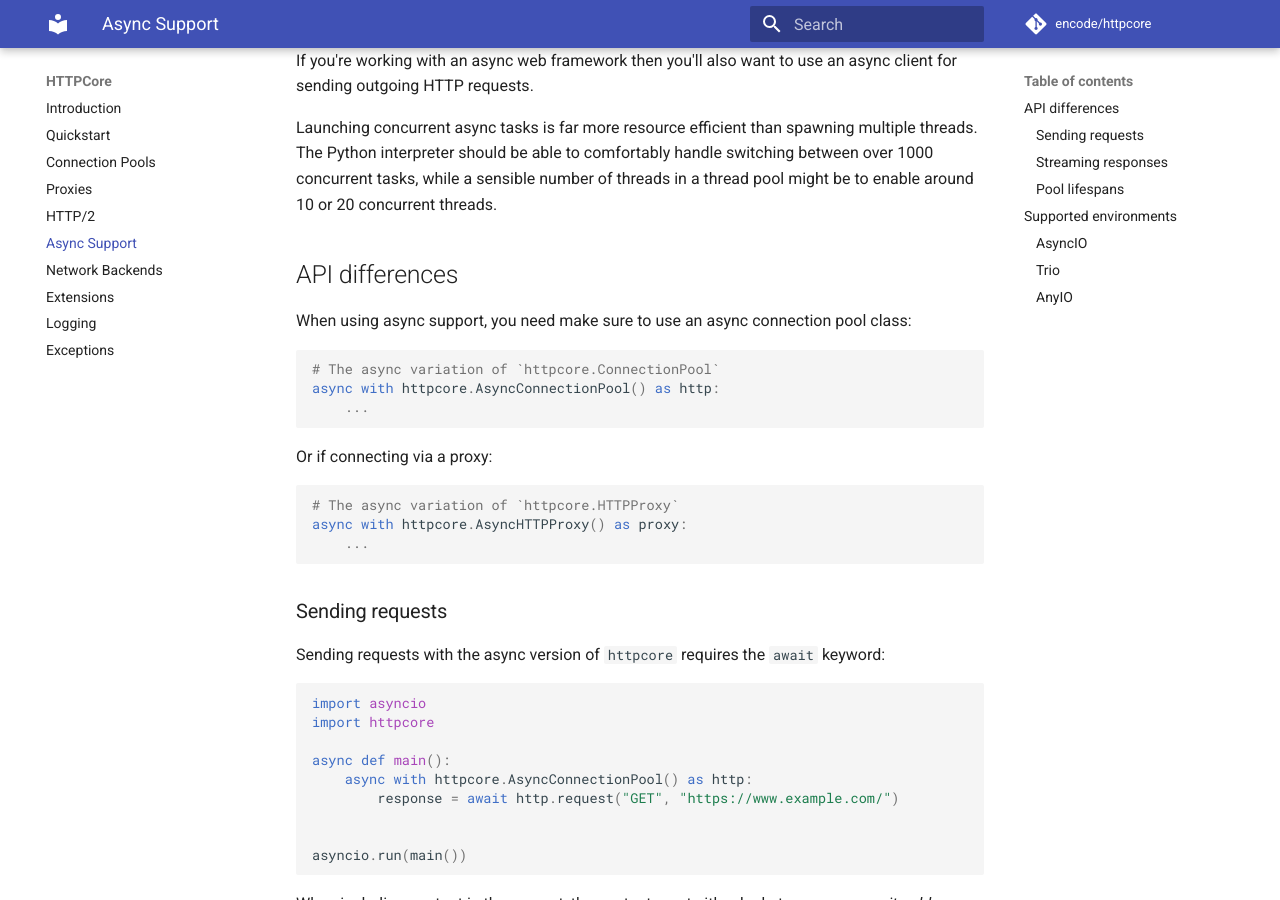
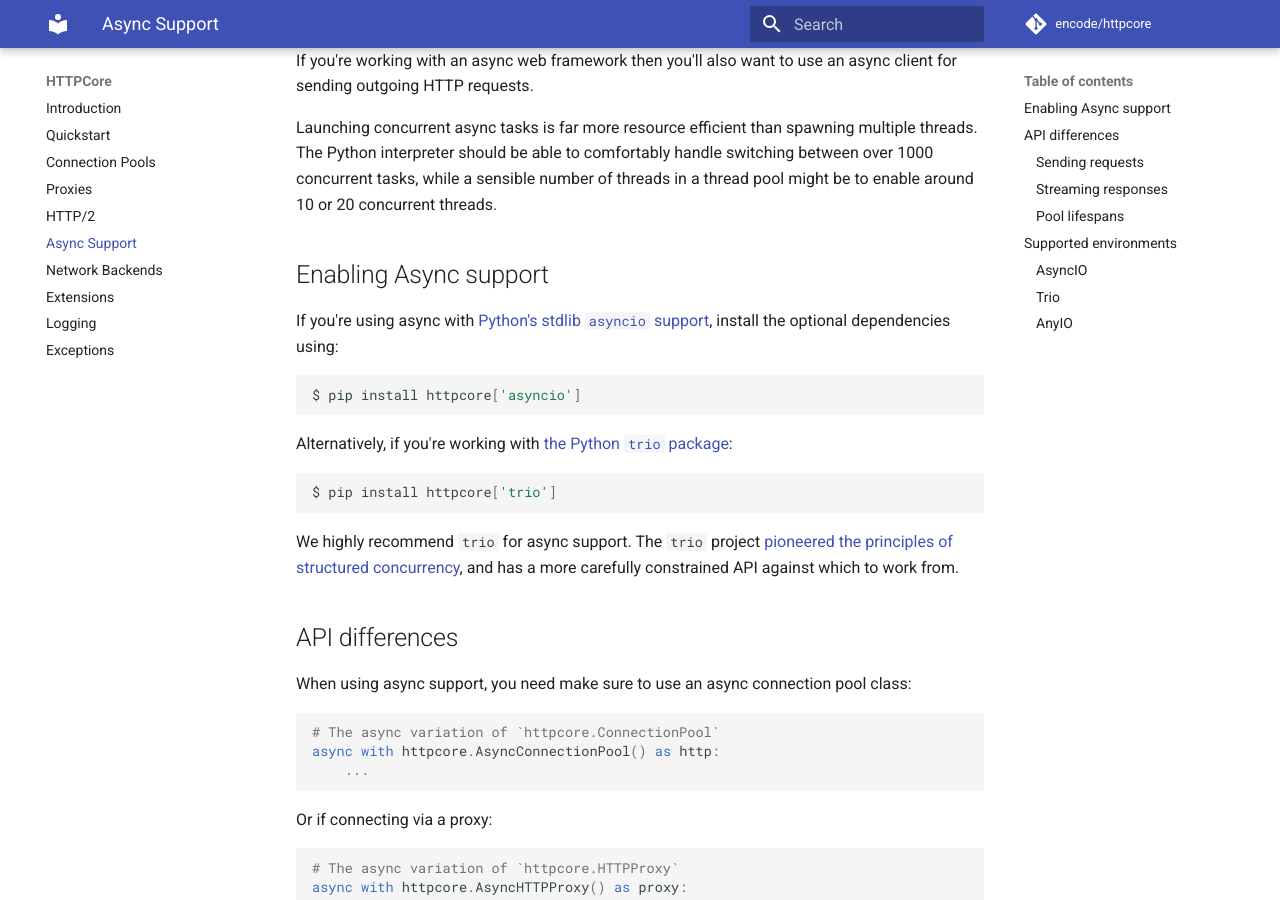
Before and after one commit to encode/httpcore, an MkDocs documentation site: the page built from docs/async.md, in a window 1280 px wide and 900 px high, scrolled down 292 px. Built offline with MkDocs 1.6.1 and Material for MkDocs 9.7.7, drawn with Linux system fonts in a browser that asks for light colours; comment, search, counter and statistics services are not loaded.

````diff
--- a/docs/async.md
+++ b/docs/async.md
@@ -7,6 +7,22 @@ Async is a concurrency model that is far more efficient than multi-threading, an
 If you're working with an async web framework then you'll also want to use an async client for sending outgoing HTTP requests.
 
 Launching concurrent async tasks is far more resource efficient than spawning multiple threads. The Python interpreter should be able to comfortably handle switching between over 1000 concurrent tasks, while a sensible number of threads in a thread pool might be to enable around 10 or 20 concurrent threads.
+
+## Enabling Async support
+
+If you're using async with [Python's stdlib `asyncio` support](https://docs.python.org/3/library/asyncio.html), install the optional dependencies using:
+
+```shell
+$ pip install httpcore['asyncio']
+```
+
+Alternatively, if you're working with [the Python `trio` package](https://trio.readthedocs.io/en/stable/):
+
+```shell
+$ pip install httpcore['trio']
+```
+
+We highly recommend `trio` for async support. The `trio` project [pioneered the principles of structured concurrency](https://en.wikipedia.org/wiki/Structured_concurrency), and has a more carefully constrained API against which to work from.
 
 ## API differences
 
--- a/httpcore/__init__.py
+++ b/httpcore/__init__.py
@@ -130,7 +130,7 @@ __all__ = [
     "WriteError",
 ]
 
-__version__ = "0.18.0"
+__version__ = "1.0.0"
 
 
 __locals = locals()
--- a/requirements.txt
+++ b/requirements.txt
@@ -1,7 +1,4 @@
--e .[http2,socks]
-
-# Optionals
-trio==0.21.0
+-e .[asyncio,trio,http2,socks]
 
 # Docs
 mkdocs==1.4.2
````
Also changed, not shown: README.md (+28 -8 lines), docs/http2.md (+1 -1 lines), docs/proxies.md (+1 -1 lines), pyproject.toml (+8 -2 lines), 2 other files.
